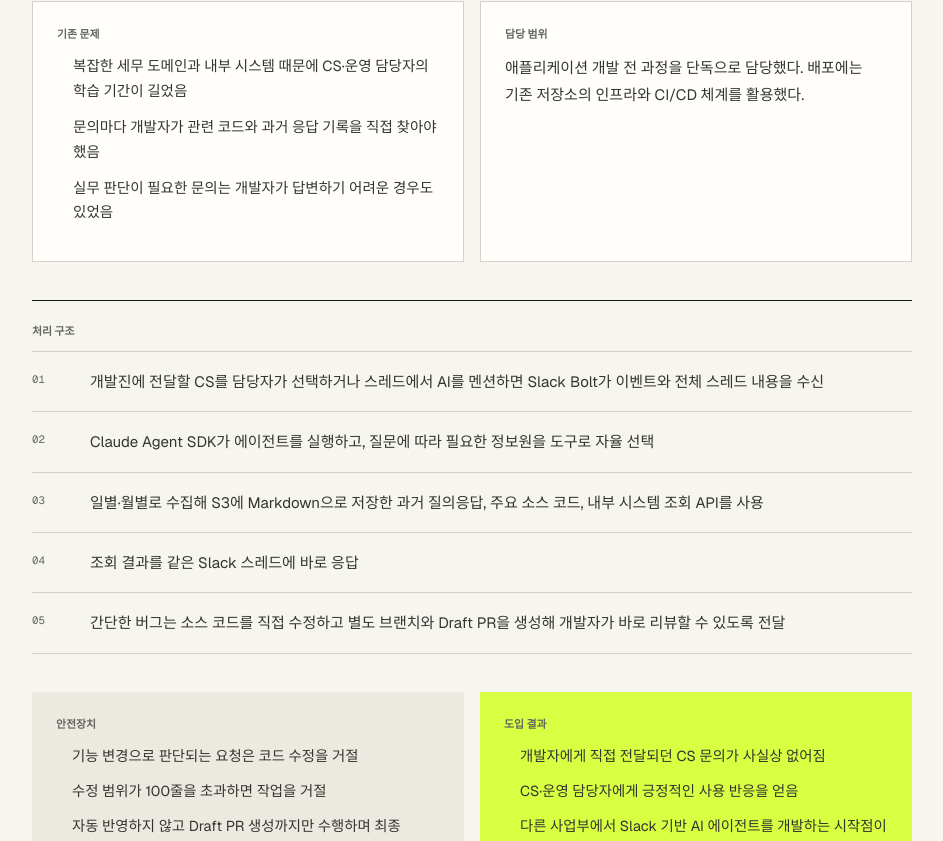
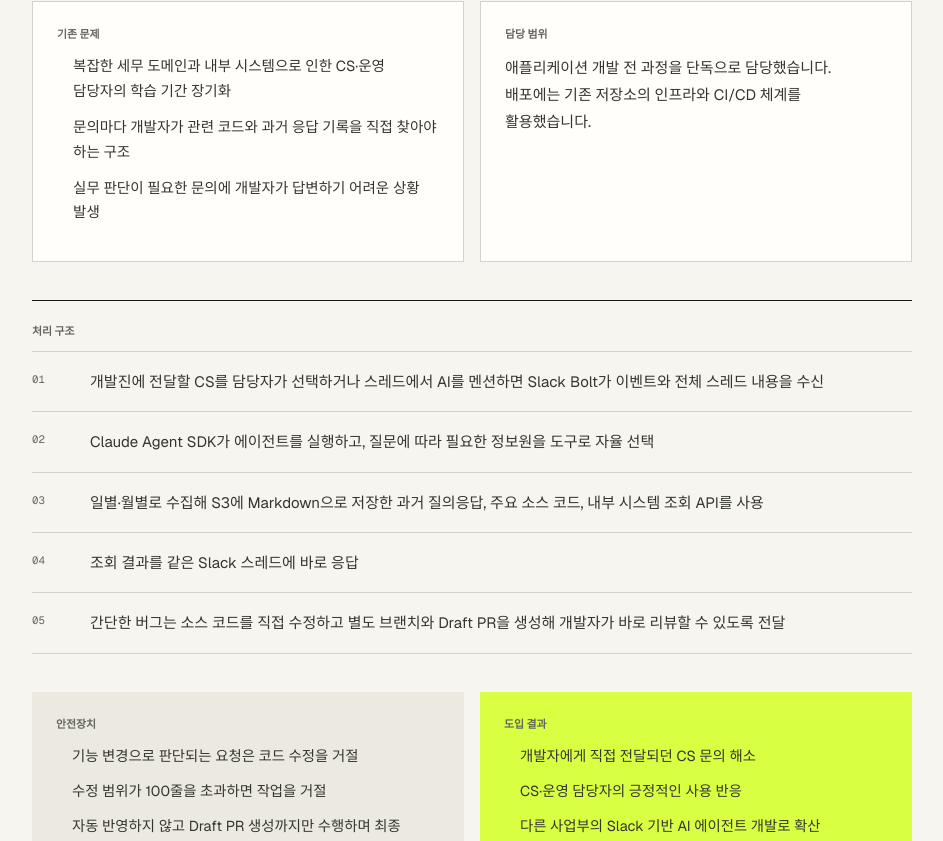
Before and after one commit to loqbzes/portfolio, a Next.js app: page / in a window 1280 px wide. Shown: the part 1559-2400 px from the top of the page, without its empty margins (318-1261 px from the left). Built offline with nearby package versions, Linux system fonts and the light colour scheme; no server answers.

Commit message:
Standardize Korean writing style

```diff
--- a/app/page.tsx
+++ b/app/page.tsx
@@ -23,12 +23,12 @@ const projects: Project[] = [
     stack: ['Python', 'Slack Bolt', 'Claude Agent SDK', 'S3', 'ECS', 'GitHub'],
     caseStudy: {
       problem: [
-        '복잡한 세무 도메인과 내부 시스템 때문에 CS·운영 담당자의 학습 기간이 길었음',
-        '문의마다 개발자가 관련 코드와 과거 응답 기록을 직접 찾아야 했음',
-        '실무 판단이 필요한 문의는 개발자가 답변하기 어려운 경우도 있었음',
+        '복잡한 세무 도메인과 내부 시스템으로 인한 CS·운영 담당자의 학습 기간 장기화',
+        '문의마다 개발자가 관련 코드와 과거 응답 기록을 직접 찾아야 하는 구조',
+        '실무 판단이 필요한 문의에 개발자가 답변하기 어려운 상황 발생',
       ],
       ownership: [
-        '애플리케이션 개발 전 과정을 단독으로 담당했다. 배포에는 기존 저장소의 인프라와 CI/CD 체계를 활용했다.',
+        '애플리케이션 개발 전 과정을 단독으로 담당했습니다. 배포에는 기존 저장소의 인프라와 CI/CD 체계를 활용했습니다.',
       ],
       flow: [
         '개발진에 전달할 CS를 담당자가 선택하거나 스레드에서 AI를 멘션하면 Slack Bolt가 이벤트와 전체 스레드 내용을 수신',
@@ -43,9 +43,9 @@ const projects: Project[] = [
         '자동 반영하지 않고 Draft PR 생성까지만 수행하며 최종 리뷰는 개발자가 담당',
       ],
       outcomes: [
-        '개발자에게 직접 전달되던 CS 문의가 사실상 없어짐',
-        'CS·운영 담당자에게 긍정적인 사용 반응을 얻음',
-        '다른 사업부에서 Slack 기반 AI 에이전트를 개발하는 시작점이 됨',
+        '개발자에게 직접 전달되던 CS 문의 해소',
+        'CS·운영 담당자의 긍정적인 사용 반응',
+        '다른 사업부의 Slack 기반 AI 에이전트 개발로 확산',
       ],
     },
   },
```
